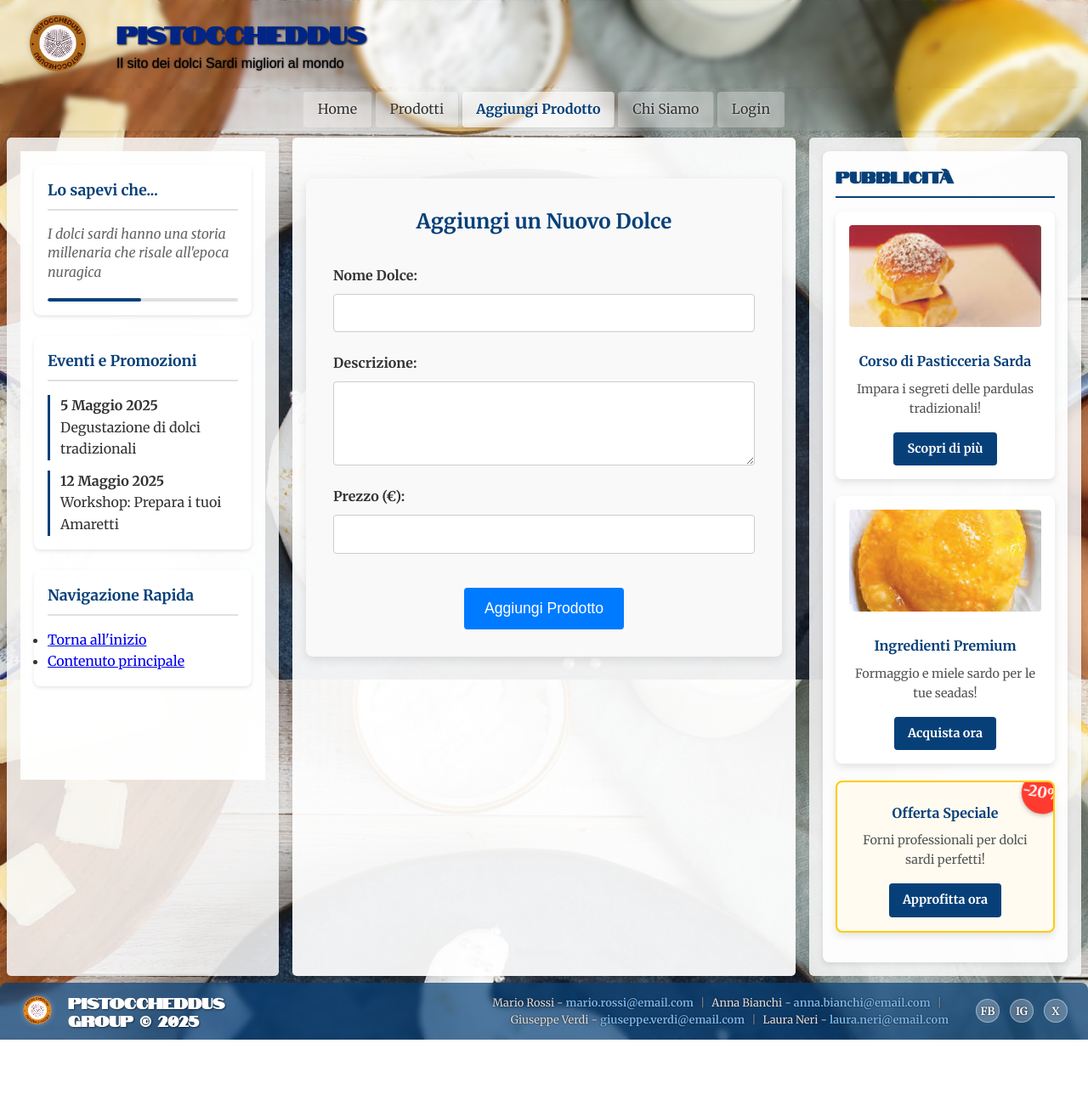
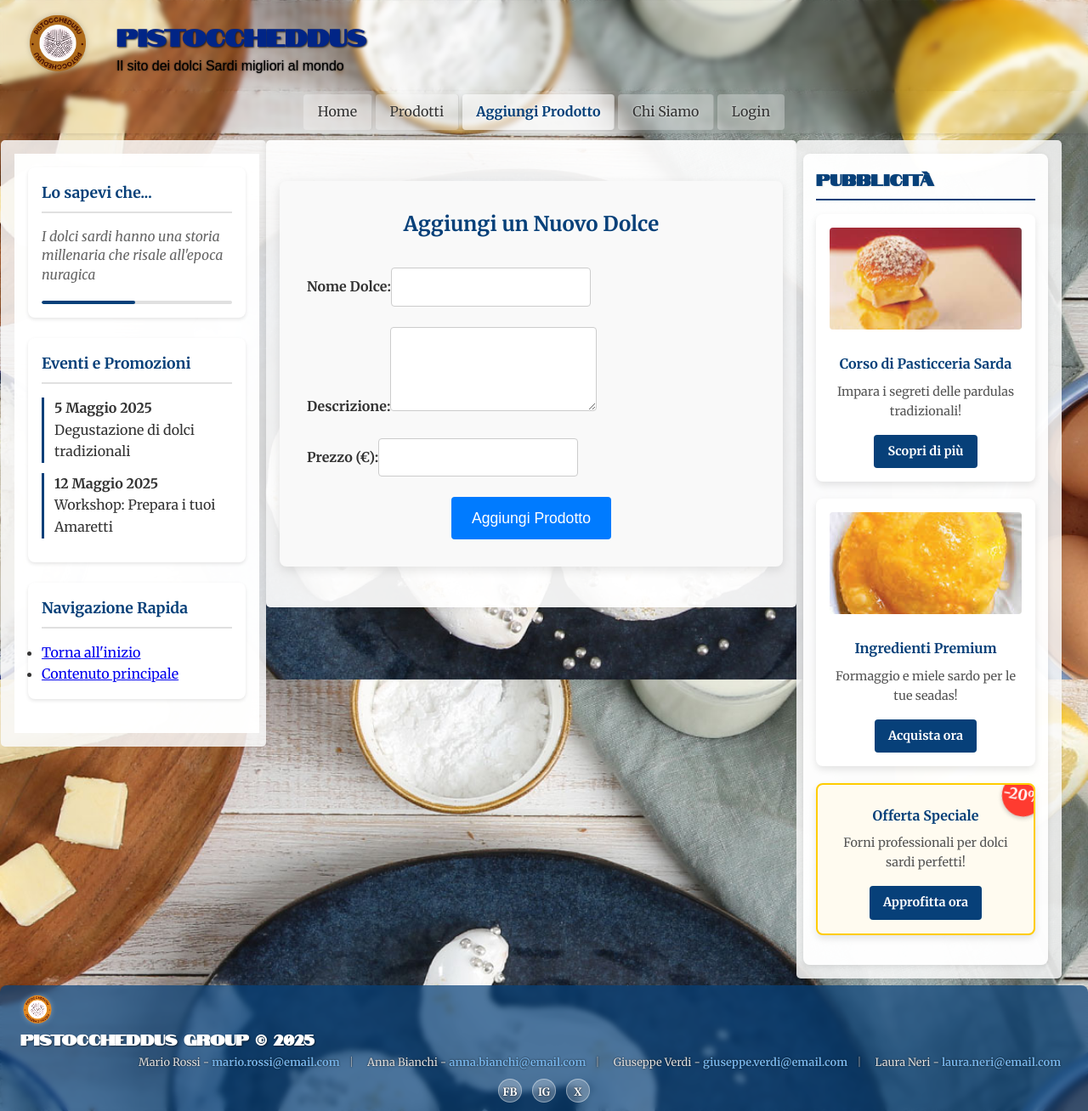
Before and after one commit to SolidusRam/PistoccheddusFPW, a Vue app in the folder PistoVUE/: page /aggiungi-prodotto in a window 1280 px wide. Shown: the whole page at 85% size. Before the commit the page ends 1224 px from the top, so only its background shows below. Built offline with nearby package versions, Linux system fonts and the light colour scheme.

Commit message:
Remove flexbox usage across components and implement alternative layout techniques for improved compatibility and maintainability.

```diff
--- a/PistoVUE/src/App.vue
+++ b/PistoVUE/src/App.vue
@@ -18,17 +18,19 @@ import SidebarRight from './components/SidebarRight.vue'
     </nav>
 
     <div class="app-content">
-      <aside class="sidebar-left">
+      <div class="row">
+        <aside class="sidebar-left col-3">
           <SidebarLeft />
         </aside>
 
-      <main class="main-content">
+        <main class="main-content col-6">
           <RouterView />
         </main>
 
-      <aside class="sidebar-right">
+        <aside class="sidebar-right col-3">
           <SidebarRight />
         </aside>
+      </div>
     </div>
 
     <footer class="app-footer">
@@ -43,17 +45,63 @@ import SidebarRight from './components/SidebarRight.vue'
   box-shadow: 0 0 15px rgba(0, 0, 0, 0.2);
 }
 
+.app-content {
+  padding: 0 1rem;
+}
+
 .main-content {
   background-color: rgba(255, 255, 255, 0.93);
   box-shadow: 0 0 10px rgba(0, 0, 0, 0.1);
   border-radius: 5px;
-  margin: 0.5rem;
+  margin: 0.5rem 0;
+  padding: 1rem;
 }
 
 .sidebar-left, .sidebar-right {
   background-color: rgba(250, 250, 250, 0.85);
   border-radius: 5px;
-  margin: 0.5rem;
+  margin: 0.5rem 0;
   box-shadow: 0 0 5px rgba(0, 0, 0, 0.05);
 }
+
+/* Layout mobile: sidebar sotto il contenuto principale */
+@media (max-width: 767px) {
+  .sidebar-left, .sidebar-right, .main-content {
+    width: 100% !important;
+    float: none !important;
+    margin-bottom: 1rem;
+  }
+
+  .sidebar-left {
+    order: 2;
+  }
+
+  .main-content {
+    order: 1;
+  }
+
+  .sidebar-right {
+    order: 3;
+  }
+}
+
+/* Layout desktop: sidebar in parallelo */
+@media (min-width: 768px) {
+  .app-content .row {
+    margin-right: -15px;
+    margin-left: -15px;
+  }
+
+  .sidebar-left {
+    padding-right: 0.5rem;
+  }
+
+  .sidebar-right {
+    padding-left: 0.5rem;
+  }
+
+  .main-content {
+    padding: 1rem;
+  }
+}
 </style>
--- a/PistoVUE/src/assets/main.css
+++ b/PistoVUE/src/assets/main.css
@@ -50,10 +50,15 @@ body {
 }
 
 .row {
-  display: flex;
-  flex-wrap: wrap;
+  width: 100%;
   margin-right: -15px;
   margin-left: -15px;
+}
+
+.row::after {
+  content: "";
+  display: table;
+  clear: both;
 }
 
 /* Colonne per layout mobile (default) */
@@ -63,6 +68,7 @@ body {
   width: 100%;
   padding-right: 15px;
   padding-left: 15px;
+  float: left;
 }
 
 /* Colonne per layout desktop */
@@ -83,9 +89,8 @@ body {
 
 /* Stili generali dell'applicazione */
 .app-container {
-  display: flex;
-  flex-direction: column;
   min-height: 100vh;
+  position: relative;
 }
 
 /* Header */
@@ -112,38 +117,43 @@ body {
 
 /* Contenuto principale */
 .app-content {
-  display: flex;
-  flex-direction: column;
-  flex: 1;
+  width: 100%;
+}
+
+.app-content::after {
+  content: "";
+  display: table;
+  clear: both;
 }
 
 @media (min-width: 768px) {
-  .app-content {
-    flex-direction: row;
-  }
+  /* Layout desktop già gestito tramite float e width % */
 }
 
 /* Sidebar sinistra */
 .sidebar-left {
   background-color: #fafafa;
   padding: 1rem;
+  width: 100%;
 }
 
 @media (min-width: 768px) {
   .sidebar-left {
     width: 25%;
+    float: left;
   }
 }
 
 /* Contenuto centrale */
 .main-content {
   padding: 1rem;
-  flex: 1;
+  width: 100%;
 }
 
 @media (min-width: 768px) {
   .main-content {
     width: 50%;
+    float: left;
   }
 }
 
@@ -151,18 +161,21 @@ body {
 .sidebar-right {
   background-color: #f8f9fa;
   padding: 1rem;
+  width: 100%;
 }
 
 @media (min-width: 768px) {
   .sidebar-right {
     width: 25%;
+    float: left;
   }
 }
 
 /* Footer */
 .app-footer {
-  margin-top: auto;
-  backdrop-filter: blur(3px); /* Effetto blur coerente con l'header */
+  clear: both;
+  width: 100%;
+  backdrop-filter: blur(3px);
   -webkit-backdrop-filter: blur(3px);
-  padding: 0; /* Rimuoviamo il padding del contenitore perché lo gestiremo nel componente */
+  padding: 0;
 }
--- a/PistoVUE/src/components/Footer.vue
+++ b/PistoVUE/src/components/Footer.vue
@@ -38,23 +38,21 @@
 
 <style scoped>
 .footer-container {
-  display: flex;
-  flex-direction: column;
-  align-items: center;
   padding: 0.6rem 0.5rem;
   width: 100%;
   border-radius: 8px 8px 0 0;
   overflow: hidden;
   color: #ffffff;
   background-color: rgba(7, 64, 121, 0.7); /* Sfondo blu scuro più opaco */
+  text-align: center;
 }
 
 .logo-container {
   margin: 0;
   padding: 0;
   margin-right: 0.5rem;
-  display: flex;
-  align-items: center;
+  display: inline-block;
+  vertical-align: middle;
   transition: transform 0.3s ease;
 }
 
@@ -71,9 +69,7 @@
 
 .content-container {
   width: 100%;
-  display: flex;
-  flex-direction: column;
-  align-items: center;
+  text-align: center;
 }
 
 .title-container {
@@ -92,33 +88,27 @@
 }
 
 .details-container {
-  display: flex;
-  flex-direction: column;
-  align-items: center;
   width: 100%;
-  gap: 0.5rem;
+  text-align: center;
+  margin-top: 0.5rem;
 }
 
 .team-contacts {
-  display: flex;
-  justify-content: center;
-  align-items: center;
+  text-align: center;
 }
 
 .team-members {
-  display: flex;
-  flex-direction: column;
-  align-items: center;
-  gap: 0.25rem;
+  text-align: center;
+  margin-bottom: 0.25rem;
 }
 
 .team-member {
-  display: flex;
-  align-items: center;
+  display: block;
   color: #e0e0e0;
   font-size: 0.8rem;
   text-shadow: 0 0 2px rgba(0, 0, 0, 0.9);
   text-align: center;
+  margin-bottom: 0.25rem;
 }
 
 .team-member span {
@@ -139,22 +129,20 @@
 }
 
 .social-links {
-  display: flex;
-  align-items: center;
   padding-top: 0.2rem;
   width: 100%;
-  justify-content: center;
+  text-align: center;
 }
 
 .social-icons {
-  display: flex;
-  gap: 0.75rem;
+  text-align: center;
 }
 
 .social-icon {
-  display: flex;
-  align-items: center;
-  justify-content: center;
+  display: inline-block;
+  vertical-align: middle;
+  text-align: center;
+  line-height: 1.75rem;
   width: 1.75rem;
   height: 1.75rem;
   background-color: rgba(255, 255, 255, 0.25);
@@ -166,6 +154,7 @@
   border: 1px solid rgba(255, 255, 255, 0.4);
   text-shadow: 0 0 2px rgba(0, 0, 0, 0.9);
   font-weight: bold;
+  margin: 0 0.375rem;
 }
 
 .social-icon:hover {
@@ -178,57 +167,64 @@
 /* Responsive: Desktop (768px and above) */
 @media (min-width: 768px) {
   .footer-container {
-    flex-direction: row;
-    justify-content: flex-start;
+    text-align: left;
     padding: 0.6rem 1.5rem;
-    align-items: center;
+  }
+
+  .footer-container::after {
+    content: "";
+    display: table;
+    clear: both;
   }
 
   .logo-container {
+    float: left;
     margin-bottom: 0;
     margin-right: 1rem;
   }
 
   .content-container {
-    flex: 1;
-    flex-direction: row;
-    justify-content: space-between;
-    align-items: center;
+    overflow: hidden;
+    text-align: left;
   }
 
   .title-container {
+    float: left;
     text-align: left;
     line-height: 1.2;
     margin-bottom: 0;
+    width: auto;
   }
 
   .details-container {
-    flex-direction: row;
-    justify-content: flex-end;
-    align-items: center;
-    gap: 2rem;
+    float: right;
+    text-align: right;
+    margin-top: 0;
+    margin-left: 2rem;
   }
 
   .team-contacts {
     text-align: right;
+    margin-bottom: 0.5rem;
   }
 
   .social-links {
     border-top: none;
     padding-top: 0;
     width: auto;
+    text-align: right;
   }
 
   /* Layout orizzontale per desktop */
   .team-members {
-    flex-direction: row;
-    flex-wrap: wrap;
-    justify-content: flex-end;
-    gap: 0;
+    text-align: right;
+    margin-bottom: 0;
   }
 
   .team-member {
-    position: relative;
+    display: inline;
+    margin-bottom: 0;
+    margin-right: 0.5rem;
   }
 
   .team-member:not(:last-child)::after {
--- a/PistoVUE/src/components/Header.vue
+++ b/PistoVUE/src/components/Header.vue
@@ -13,21 +13,22 @@
 
 <style scoped>
 .header-container {
-  display: flex;
-  flex-direction: column;
-  align-items: center;
+  text-align: center;
   padding: 0.20rem;
   width: 100%;
   border-radius: 8px;
   overflow: hidden;
 }
 
+.header-container::after {
+  content: "";
+  display: table;
+  clear: both;
+}
+
 .logo-container {
-  margin: 0;
-  padding: 0;
-  margin-right: 0.5rem;
-  display: flex;
-  align-items: center;
+  margin: 0 auto 0.5rem;
+  display: inline-block;
   transition: transform 0.3s ease;
 }
 
@@ -70,19 +71,20 @@
 /* Responsive: Desktop (768px and above) */
 @media (min-width: 768px) {
   .header-container {
-    flex-direction: row;
-    justify-content: flex-start;
+    text-align: left;
     padding: 0.75rem;
   }
 
   .logo-container {
-    margin-bottom: 0;
-    margin-right: 1.5rem;
+    float: left;
+    margin: 0 1.5rem 0 0;
   }
 
   .title-container {
+    overflow: hidden;
     text-align: left;
     line-height: 1.5;
+    padding-top: 0.5rem;
   }
 
   .site-title {
--- a/PistoVUE/src/components/NavBar.vue
+++ b/PistoVUE/src/components/NavBar.vue
@@ -22,13 +22,17 @@ import { RouterLink } from 'vue-router'
 }
 
 .main-nav {
-  display: flex;
-  flex-direction: column;
   width: 100%;
   padding: 0.5rem;
   backdrop-filter: blur(5px);
   -webkit-backdrop-filter: blur(5px);
-  align-items: center; /* Aggiunto per centrare gli elementi in visualizzazione mobile */
+  text-align: center;
+}
+
+.main-nav::after {
+  content: "";
+  display: table;
+  clear: both;
 }
 
 .nav-link {
@@ -79,13 +83,14 @@ import { RouterLink } from 'vue-router'
 /* Media query per desktop (768px and above) */
 @media (min-width: 768px) {
   .main-nav {
-    flex-direction: row;
-    justify-content: center; /* Modificato da flex-start a center */
-    align-items: center;
+    text-align: center;
     padding: 0.25rem 0.5rem;
   }
 
   .nav-link {
+    display: inline-block;
+    float: none;
+    vertical-align: top;
     padding: 0.5rem 1rem;
     border-bottom: none;
     border-right: 1px solid rgba(0, 0, 0, 0.1);
--- a/PistoVUE/src/components/SidebarLeft.vue
+++ b/PistoVUE/src/components/SidebarLeft.vue
@@ -213,9 +213,6 @@ function changeViewMode(mode) {
   height: 100%;
   padding: 1rem;
   box-sizing: border-box;
-  display: flex;
-  flex-direction: column;
-  gap: 1.5rem;
   background-color: rgba(255, 255, 255, 0.95);
 }
 
@@ -224,6 +221,7 @@ section {
   padding: 1rem;
   border-radius: 8px;
   box-shadow: 0 2px 4px rgba(0, 0, 0, 0.1);
+  margin-bottom: 1.5rem;
 }
 
 h3 {
@@ -268,16 +266,12 @@ button.active {
 }
 
 .ingredients-list {
-  display: flex;
-  flex-direction: column;
-  gap: 0.5rem;
+  margin-bottom: 0.5rem;
 }
 
-.ingredients-list label {
-  display: flex;
-  align-items: center;
-  gap: 0.5rem;
-  cursor: pointer;
+.ingredients-list label input {
+  margin-right: 0.5rem;
+  vertical-align: middle;
 }
 
 .reset-filters {
@@ -292,12 +286,18 @@ button.active {
 }
 
 .view-toggles {
-  display: flex;
-  gap: 0.5rem;
+  margin-bottom: 0.5rem;
+}
+
+.view-toggles::after {
+  content: "";
+  display: table;
+  clear: both;
 }
 
 .view-toggles button {
-  flex: 1;
+  float: left;
+  width: 50%;
 }
 
 .fun-fact {
@@ -332,9 +332,11 @@ button.active {
 }
 
 .event-list {
-  display: flex;
-  flex-direction: column;
-  gap: 0.75rem;
+  margin-bottom: 0.75rem;
+}
+
+.event-list .event-item {
+  margin-bottom: 0.75rem;
 }
 
 .event-item {
--- a/PistoVUE/src/components/SidebarRight.vue
+++ b/PistoVUE/src/components/SidebarRight.vue
@@ -138,9 +138,8 @@
   border-radius: 50%;
   width: 45px;
   height: 45px;
-  display: flex;
-  align-items: center;
-  justify-content: center;
+  text-align: center;
+  line-height: 45px;
   font-weight: bold;
   font-size: 1rem;
   box-shadow: 0 2px 5px rgba(0, 0, 0, 0.2);
--- a/PistoVUE/src/views/AddProductView.vue
+++ b/PistoVUE/src/views/AddProductView.vue
@@ -59,15 +59,8 @@ h2 {
   color: #074079; /* Blu scuro istituzionale */
 }
 
-.add-product-form {
-  display: flex;
-  flex-direction: column;
-  gap: 1.5rem; /* Spazio tra i gruppi del form */
-}
-
-.form-group {
-  display: flex;
-  flex-direction: column;
+.add-product-form > * {
+  margin-bottom: 1.5rem;
 }
 
 .form-group label {
@@ -106,8 +99,8 @@ h2 {
   font-size: 1.1rem;
   cursor: pointer;
   transition: background-color 0.3s ease, transform 0.2s ease;
-  align-self: center; /* Centra il bottone */
-  margin-top: 1rem;
+  display: block;
+  margin: 1rem auto 0;
 }
 
 .submit-button:hover {
```
Also changed, not shown: PistoVUE/src/components/MemberCard.vue (+14 -8 lines), PistoVUE/src/components/ProductCard.vue (+16 -14 lines), PistoVUE/src/views/AuthView.vue (+18 -12 lines), PistoVUE/src/views/TeamView.vue (+5 -4 lines), 1 other file (tests, documents, lock files or other folders). Lines whose indentation alone changed are shown as unchanged.
